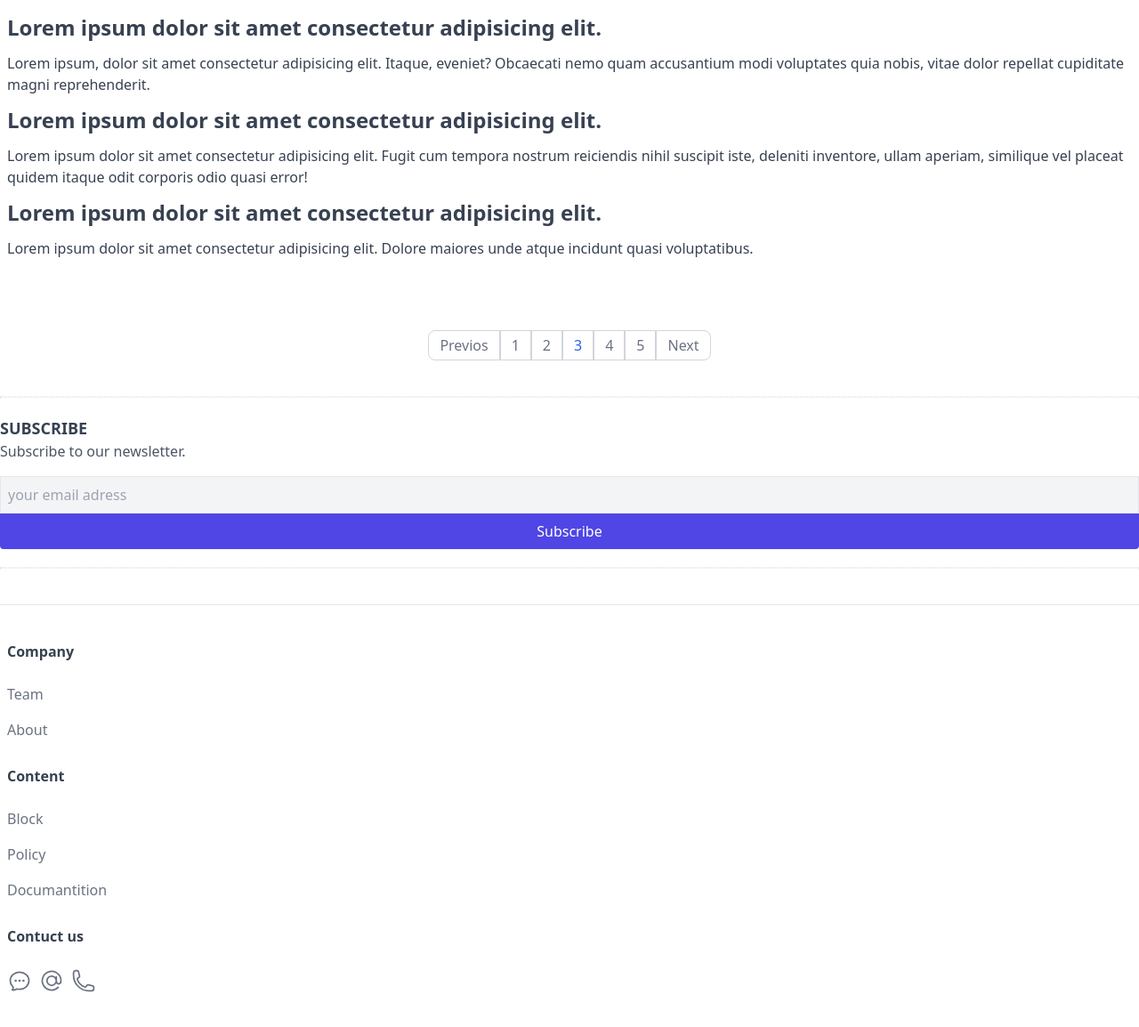
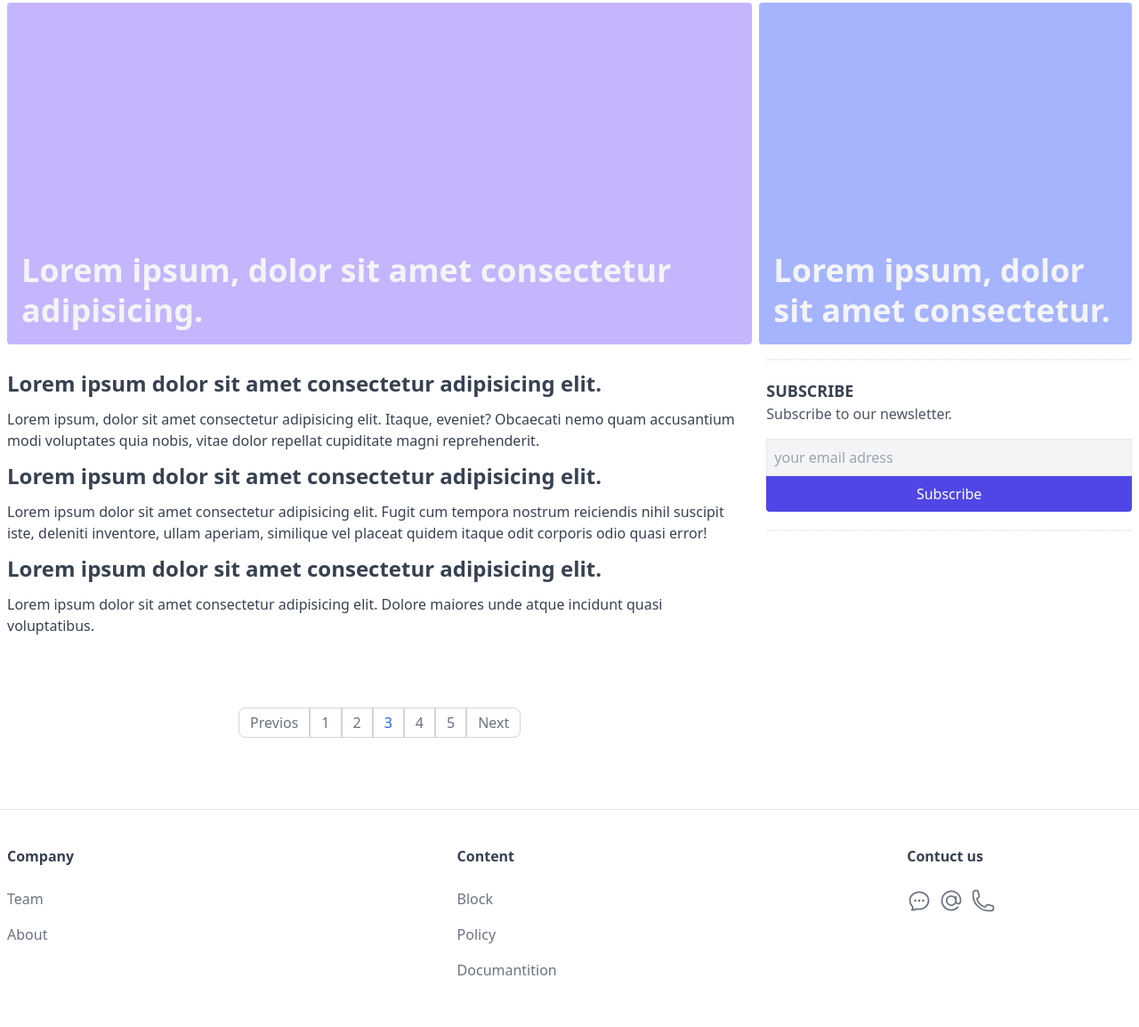
Before and after one commit to Nomex2008/TailwindCSS-Full-course, a website: page code/index.html in a window 1280 px wide. Shown: the part 104-1258 px from the top of the page at 89% size. Drawn offline with Linux system fonts and the light colour scheme.

Commit message:
Commit 7 (Grid-Layout)
Add Grid-Layout and main news.

```diff
--- a/code/index.html
+++ b/code/index.html
@@ -10,6 +10,8 @@
     <title></title>
 </head>
 <body>
+
+    <div class="max-w-screen-xl mx-auto">
 
         <!--header-->
         <header class="px-2 border-b flex items-center justify-between">
@@ -29,8 +31,6 @@
             </nav>
         </header>
 
-    <!--main-->
-    <main>
         <!--breadcrums-->
         <div class="px-2 flex items-center">
             <div class="text-gray-600 py-4 overflow-y-auto whitespace-nowrap flex items-center">
@@ -53,6 +53,30 @@
                 <a class="hover:text-gray-900 hover:underline" href="#">Tech</a>
             </div>
         </div>
+
+        <!--banners-->
+        <section class="px-2 flex space-x-2">
+            <a href="#" class="w-2/3 bg-violet-300 h-96 mb-4 relative rounded inline-block overflow-hidden">
+                <div class="p-4 absolute bottom-0 left-0 z-30">
+                    <h2 class="text-4xl font-semibold text-gray-100 leading-tight">
+                        Lorem ipsum, dolor sit amet consectetur adipisicing.
+                    </h2>
+                </div>
+            </a>
+
+            <a href="#" class="w-1/3 bg-indigo-300 h-96 mb-4 relative rounded inline-block overflow-hidden">
+                <div class="p-4 absolute bottom-0 left-0 z-30">
+                    <h2 class="text-4xl font-semibold text-gray-100 leading-tight">
+                        Lorem ipsum, dolor sit amet consectetur.
+                    </h2>
+                </div>
+            </a>
+        </section>
+
+        <!--main-->
+        <main class="flex">
+
+            <div class="w-2/3">
 
                 <section class="px-2">
                         <a class="block mb10" href="#">
@@ -108,6 +132,9 @@
                         </ul>
                 </div>
 
+            </div>
+
+            <div class="w-1/3 px-2">
                     <!--dvider-->
                     <div class="border border-dotted"></div>
 
@@ -127,12 +154,13 @@
 
                     <!--dvider-->
                     <div class="border border-dotted"></div>
+            </div>
         </main>
 
         <!--footer-->
         <footer class="border-t mt-10 py-10 px-2">
-        <div>
-            <div class="mb-5">
+            <div class="flex">
+                <div class="mb-5 w-2/5">
 
                     <h6 class="font-semibold text-gray-700 mb-4">Company</h6>
 
@@ -142,7 +170,7 @@
                     </ul>
                 </div>
 
-            <div class="mb-5">
+                <div class="mb-5 w-2/5">
                     <h6 class="font-semibold text-gray-700 mb-4">Content</h6>
 
                     <ul>
@@ -152,7 +180,7 @@
                     </ul>
                 </div>
 
-            <div>
+                <div class="w-1/5">
                     <h6 class="font-semibold text-gray-700 mb-4">Contuct us</h6>
 
                     <ul class="flex gap-2">
@@ -177,6 +205,8 @@
             </div>
         </footer>
 
+    </div>
+
     <script src="src/js/mainJS.js"></script>
 </body>
 </html>
```
Also changed, not shown: code/dist/output.css. Lines whose indentation alone changed are shown as unchanged.
